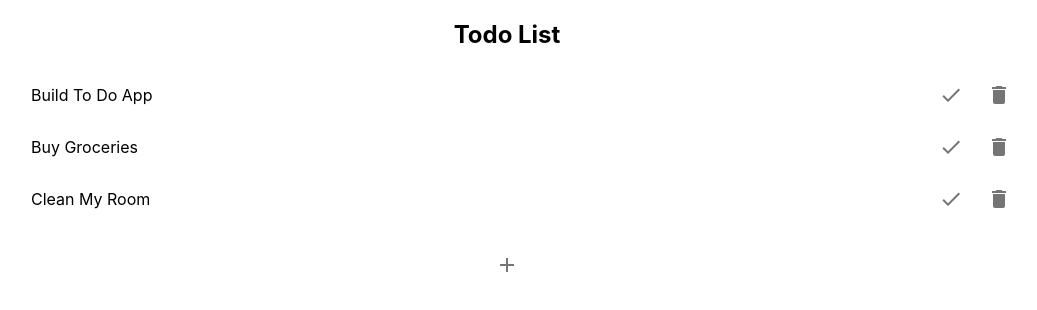
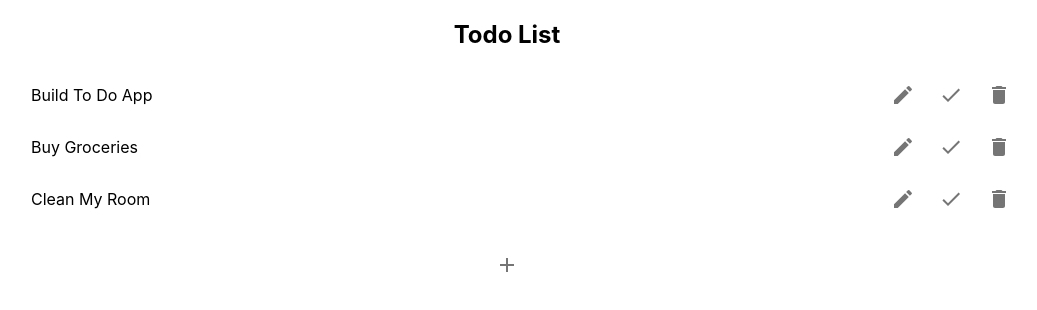
Before and after one commit to hexular/northone_todo, a React (Create React App) app: page / in a window 1280 px wide. Shown: the top 310 px of the page, without its empty margins (133-1170 px from the left). Built offline with nearby package versions, Linux system fonts and the light colour scheme.

Commit message:
implement groundwork for edit functionality

```diff
--- a/src/App.js
+++ b/src/App.js
@@ -17,7 +17,8 @@ function App() {
       category: "Coding",
       due: today,
       done: false,
-      deleted: false
+      deleted: false,
+      edit: false
     },
     {
       name: "Buy Groceries",
@@ -25,7 +26,8 @@ function App() {
       category: "Food",
       due: today,
       done: false,
-      deleted: false
+      deleted: false,
+      edit: false
     },
     {
       name: "Clean My Room",
@@ -33,7 +35,8 @@ function App() {
       category: "Chores",
       due: today,
       done: false,
-      deleted: false
+      deleted: false,
+      edit: false
     }
   ])
 
@@ -53,8 +56,14 @@ function App() {
     setAdd(false)
   }
 
+  const editTodo = index => {
+    const newTodos = [...todos]
+    newTodos[index].edit = true
+    setTodos(newTodos)
+  }
+
   const newTodo = (name, desc, category, date) => {
-    const newTodos = [...todos, {name: name, desc: desc, category: category, date: date, done: false, deleted: false}]
+    const newTodos = [...todos, {name: name, desc: desc, category: category, date: date, done: false, deleted: false, edit: false}]
     setTodos(newTodos)
     setAdd(false)
   }
@@ -62,7 +71,7 @@ function App() {
   return (
     <div className="App">
       <h2>Todo List</h2>
-      <TodoList todos={todos} markDone={markDone} deleteTodo={deleteTodo}/>
+      <TodoList today={today} todos={todos} markDone={markDone} deleteTodo={deleteTodo} editTodo={editTodo}/>
       {add ? <Input newTodo={newTodo} today={today} cancelForm={cancelForm}/> : <IconButton><AddIcon onClick={() => setAdd(true)}/></IconButton>}
     </div>
   )
--- a/src/components/Input.js
+++ b/src/components/Input.js
@@ -1,4 +1,4 @@
-import React, { useState } from 'react'
+import React, { useState, useEffect } from 'react'
 import './Input.css'
 import AddIcon from '@material-ui/icons/Add'
 import IconButton from '@material-ui/core/IconButton'
@@ -11,6 +11,17 @@ export default function Input(props){
   const [desc, setDesc] = useState('')
   const [category, setCategory] = useState('')
   const [date, setDate] = useState(props.today)
+
+  useEffect(() => {
+
+    if (props.fill !== undefined) {
+      setName(props.fill.name)
+      setDesc(props.fill.desc)
+      setCategory(props.fill.category)
+      console.log(props.fill.due, date)
+      setDate(props.fill.due)
+    }
+  }, [])
 
   const onSubmit = () => {
     props.newTodo(name, desc, category, date)
@@ -63,7 +74,7 @@ export default function Input(props){
       />
       <div className="icons">
         <IconButton>
-          <AddIcon onClick={() => onSubmit()}/>
+          {props.fill === undefined ? <AddIcon onClick={() => onSubmit()}/> : ''}
         </IconButton>
         <IconButton onClick={() => props.cancelForm()}>
           <ClearIcon/>
--- a/src/components/Todo.css
+++ b/src/components/Todo.css
@@ -29,3 +29,13 @@
   align-items: center;
   flex-direction: column;
 }
+
+
+.hidden {
+  display: none;
+  transition: 0.5s;
+}
+
+.title:hover ~ .hidden{
+  display: block;
+}
--- a/src/components/TodoList.js
+++ b/src/components/TodoList.js
@@ -1,17 +1,47 @@
 import React from 'react'
 import './Todo.css'
+import Input from './Input'
 import IconButton from '@material-ui/core/IconButton'
 import DeleteIcon from '@material-ui/icons/Delete'
 import CheckIcon from '@material-ui/icons/Check'
+import EditIcon from '@material-ui/icons/Edit'
+import TextField from '@material-ui/core/TextField'
 
 export default function List(props) {
 
   const list = props.todos.map((todo, i) => {
-    return !todo.deleted && (
+    return todo.edit ?
+    !todo.deleted && (
+      <React.Fragment>
+        <li className="list" key={i}>
+          <span className="list">
+            <Input fill={todo} today={props.today}/>
+          </span>
+          <div className="icons">
+            <IconButton onClick={() => props.updateTodo(i)}>
+              <CheckIcon />
+            </IconButton>
+            <IconButton onClick={() => props.deleteTodo(i)}>
+              <DeleteIcon />
+            </IconButton>
+          </div>
+        </li>
+      </React.Fragment>
+    )
+
+    :
+    !todo.deleted && (
       <React.Fragment>
         <li className={todo.done ? "done list" : "pending list"} key={i}>
-          <p className="title">{todo.name}</p>
+          <span className="list">
+            <p className="title">{todo.name}</p>
+            <p className="title hidden">{todo.category}</p>
+            <p className="title hidden">{todo.due}</p>
+          </span>
           <div className="icons">
+            <IconButton onClick={() => props.editTodo(i)}>
+              <EditIcon />
+            </IconButton>
             <IconButton onClick={() => props.markDone(i)}>
               <CheckIcon />
             </IconButton>
```
Also changed, not shown: src/components/Input.css (line endings or trailing spaces).
